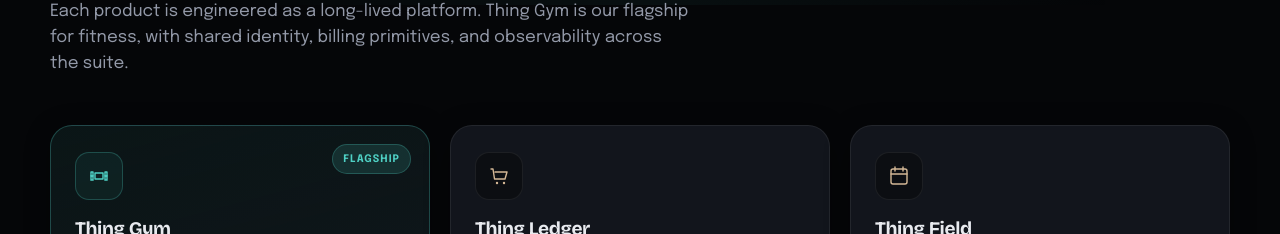
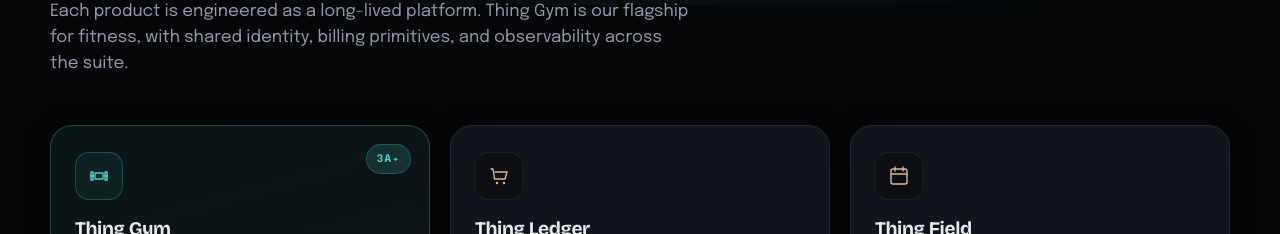
Before and after one commit to ThingBH/thing-web, a React (Vite) app: page / in a window 1280 px wide. Shown: the part 1115-1349 px from the top of the page. Built offline with nearby package versions, Linux system fonts and the light colour scheme.

Commit message:
Change product badge from Flagship to 3A+

```diff
--- a/src/landing/Products.tsx
+++ b/src/landing/Products.tsx
@@ -44,7 +44,7 @@ export function Products() {
         <div className="tc-products-grid">
           {products.map((p) => (
             <article key={p.name} className={`tc-product${p.featured ? ' featured' : ''}`}>
-              {p.featured ? <span className="tc-product-badge">Flagship</span> : null}
+              {p.featured ? <span className="tc-product-badge">3A+</span> : null}
               <div className="tc-product-icon">
                 <p.Icon />
               </div>
```
